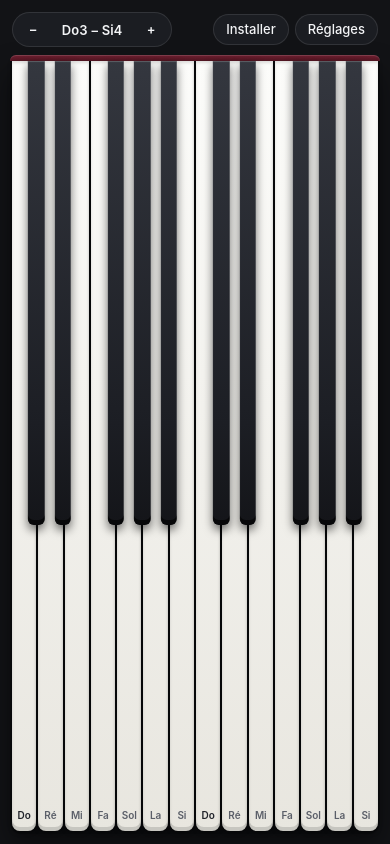
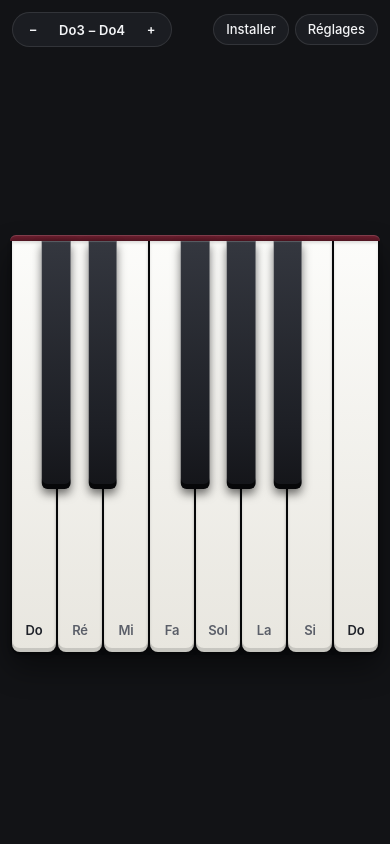
Before and after one commit to jeffyzefrench/piano, a plain HTML site: page index.html in a window 390 px wide. Drawn offline with Linux system fonts and the light colour scheme.

Commit message:
fix: show 1 octave (Do-Do) in portrait for comfortable iPhone touch targets

```diff
--- a/app.js
+++ b/app.js
@@ -105,17 +105,51 @@ function isStandalonePWA() {
   );
 }
 
+const COMPACT_BREAKPOINT_PX = 620;
+
+let isCompactLayout = window.innerWidth < COMPACT_BREAKPOINT_PX;
+
+function getKeyboardSpec() {
+  // Portrait/narrow phones: 1 octave + top Do (13 keys, 8 white keys) for comfortable touch width.
+  // Landscape/wide screens: 2 octaves (24 keys, 14 white keys).
+  if (isCompactLayout) {
+    const keys = [
+      ...OCTAVE_PATTERN.map((def) => ({ ...def, semitone: def.offset, octOffset: 0 })),
+      { offset: 0, name: "Do", black: false, semitone: 12, octOffset: 1 },
+    ];
+    return {
+      whiteTotal: 8,
+      keys,
+      rangeLabel: `Do${settings.baseOctave} – Do${settings.baseOctave + 1}`,
+    };
+  }
+
+  const keys = [];
+  for (let oct = 0; oct < 2; oct++) {
+    for (const def of OCTAVE_PATTERN) {
+      keys.push({ ...def, semitone: oct * 12 + def.offset, octOffset: oct });
+    }
+  }
+  return {
+    whiteTotal: 14,
+    keys,
+    rangeLabel: `Do${settings.baseOctave} – Si${settings.baseOctave + 1}`,
+  };
+}
+
 function renderKeyboard() {
   releaseAllNotes();
   keyboardEl.replaceChildren();
   keyByMidi.clear();
 
+  const { whiteTotal, keys, rangeLabel } = getKeyboardSpec();
+  keyboardEl.style.setProperty("--white-keys", String(whiteTotal));
+
   const baseMidi = frenchOctaveToBaseMidi(settings.baseOctave);
   let whiteCount = 0;
 
-  for (let oct = 0; oct < 2; oct++) {
-    for (const def of OCTAVE_PATTERN) {
-      const midi = baseMidi + oct * 12 + def.offset;
+  for (const def of keys) {
+    const midi = baseMidi + def.semitone;
     const btn = document.createElement("button");
     btn.type = "button";
     btn.className = def.black ? "key key--black" : "key key--white";
@@ -123,11 +157,11 @@ function renderKeyboard() {
       btn.classList.add("is-c");
     }
     btn.dataset.midi = String(midi);
-      btn.setAttribute("aria-label", `${def.name}${settings.baseOctave + oct}`);
+    btn.setAttribute("aria-label", `${def.name}${settings.baseOctave + def.octOffset}`);
 
     if (def.black) {
       // Place black key centered cleanly on the seam after the previous white key.
-        btn.style.left = `${(whiteCount / 14) * 100}%`;
+      btn.style.left = `${(whiteCount / whiteTotal) * 100}%`;
     } else {
       const label = document.createElement("span");
       label.className = "key-label";
@@ -139,9 +173,8 @@ function renderKeyboard() {
     keyboardEl.appendChild(btn);
     keyByMidi.set(midi, btn);
   }
-  }
 
-  octaveLabelEl.textContent = `Do${settings.baseOctave} – Si${settings.baseOctave + 1}`;
+  octaveLabelEl.textContent = rangeLabel;
   octaveDownBtn.disabled = settings.baseOctave <= MIN_FRENCH_OCTAVE;
   octaveUpBtn.disabled = settings.baseOctave >= MAX_FRENCH_OCTAVE;
 }
@@ -309,6 +342,13 @@ setupModalDismiss(settingsDialog);
 setupModalDismiss(installDialog);
 
 window.matchMedia("(display-mode: standalone)").addEventListener("change", syncUI);
+window.addEventListener("resize", () => {
+  const nextCompact = window.innerWidth < COMPACT_BREAKPOINT_PX;
+  if (nextCompact !== isCompactLayout) {
+    isCompactLayout = nextCompact;
+    renderKeyboard();
+  }
+});
 
 // Optional desktop keyboard playability
 window.addEventListener("keydown", (e) => {
--- a/index.html
+++ b/index.html
@@ -64,6 +64,7 @@
         </div>
       </header>
 
+      <div class="piano-frame">
         <div class="felt-strip" aria-hidden="true"></div>
 
         <section
@@ -71,6 +72,7 @@
           id="keyboard"
           aria-label="Clavier de piano"
         ></section>
+      </div>
     </main>
 
     <dialog class="modal" id="settings-dialog" aria-labelledby="settings-title">
--- a/styles.css
+++ b/styles.css
@@ -126,6 +126,13 @@ body {
   font-variant-numeric: tabular-nums;
 }
 
+.piano-frame {
+  flex: 1 1 auto;
+  min-height: 0;
+  display: flex;
+  flex-direction: column;
+}
+
 .felt-strip {
   height: 6px;
   flex: 0 0 auto;
@@ -135,11 +142,12 @@ body {
 }
 
 .keyboard {
+  --white-keys: 14;
   position: relative;
   flex: 1 1 auto;
   min-height: 0;
   display: grid;
-  grid-template-columns: repeat(14, minmax(0, 1fr));
+  grid-template-columns: repeat(var(--white-keys), minmax(0, 1fr));
   gap: 2px;
   padding: 0 2px 3px;
   background: #090a0c;
@@ -190,7 +198,7 @@ body {
   position: absolute;
   top: 0;
   z-index: 2;
-  width: calc((100% / 14) * 0.62);
+  width: calc((100% / var(--white-keys)) * 0.62);
   height: 60%;
   transform: translateX(-50%);
   border-radius: 0 0 6px 6px;
@@ -228,8 +236,8 @@ body {
   display: none;
 }
 
-/* Portrait compactness on narrow phones */
-@media (max-width: 520px) and (orientation: portrait) {
+/* Portrait: 1 octave + top Do with comfortable key height for thumb/finger reach */
+@media (max-width: 619px) and (orientation: portrait) {
   .topbar {
     padding-bottom: 8px;
   }
@@ -239,12 +247,18 @@ body {
     font-size: 13px;
   }
 
+  .piano-frame {
+    margin: auto 0;
+    flex: 0 1 auto;
+    height: min(420px, 58dvh);
+  }
+
   .key--white {
-    padding-bottom: 10px;
+    padding-bottom: 14px;
   }
 
   .key-label {
-    font-size: 10px;
+    font-size: 13px;
   }
 }
 
--- a/sw.js
+++ b/sw.js
@@ -1,4 +1,4 @@
-const CACHE_NAME = "piano-pwa-v1";
+const CACHE_NAME = "piano-pwa-v2";
 const ASSETS = [
   "./",
   "./index.html",
```
Lines whose indentation alone changed are shown as unchanged.
